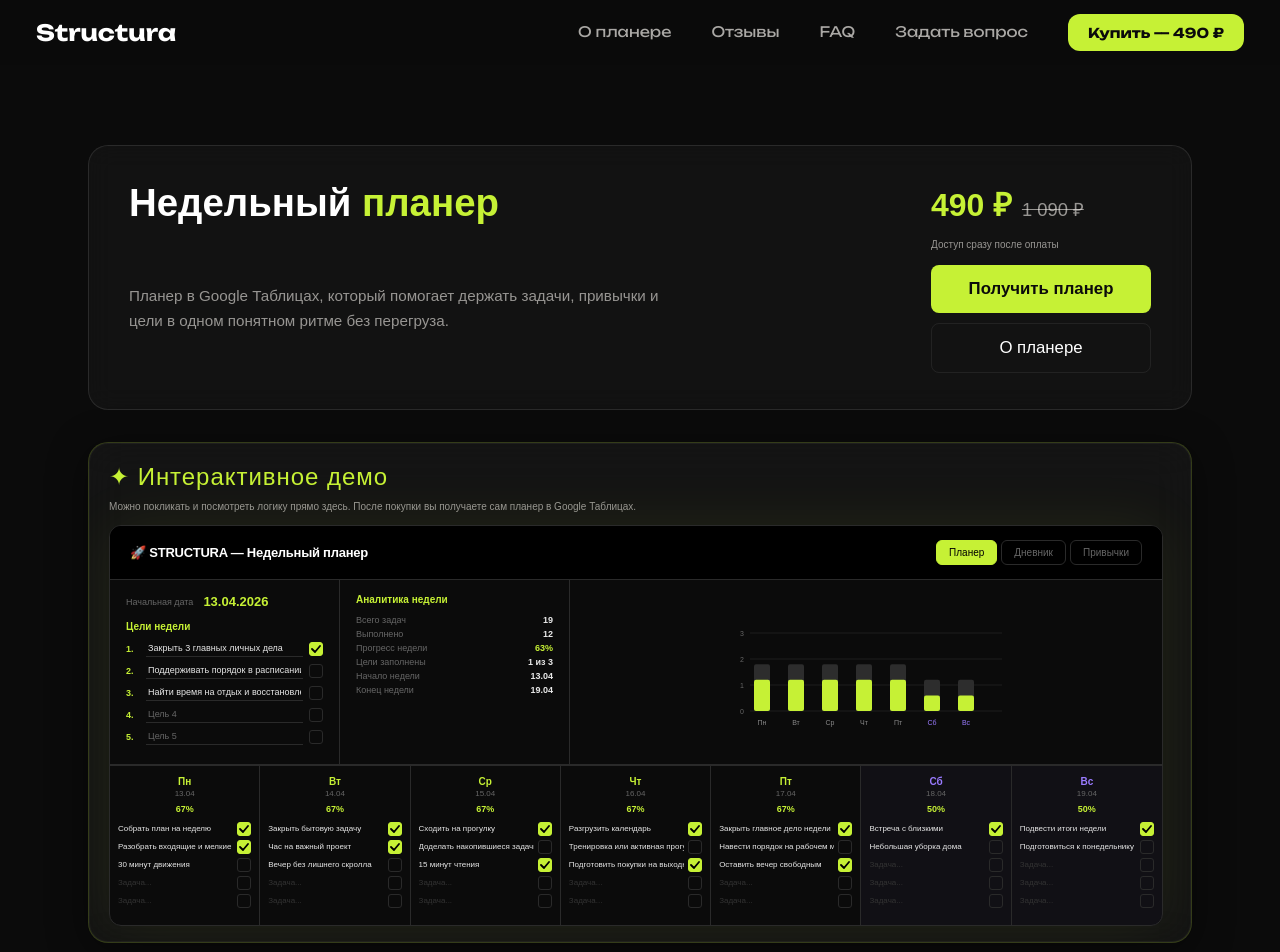
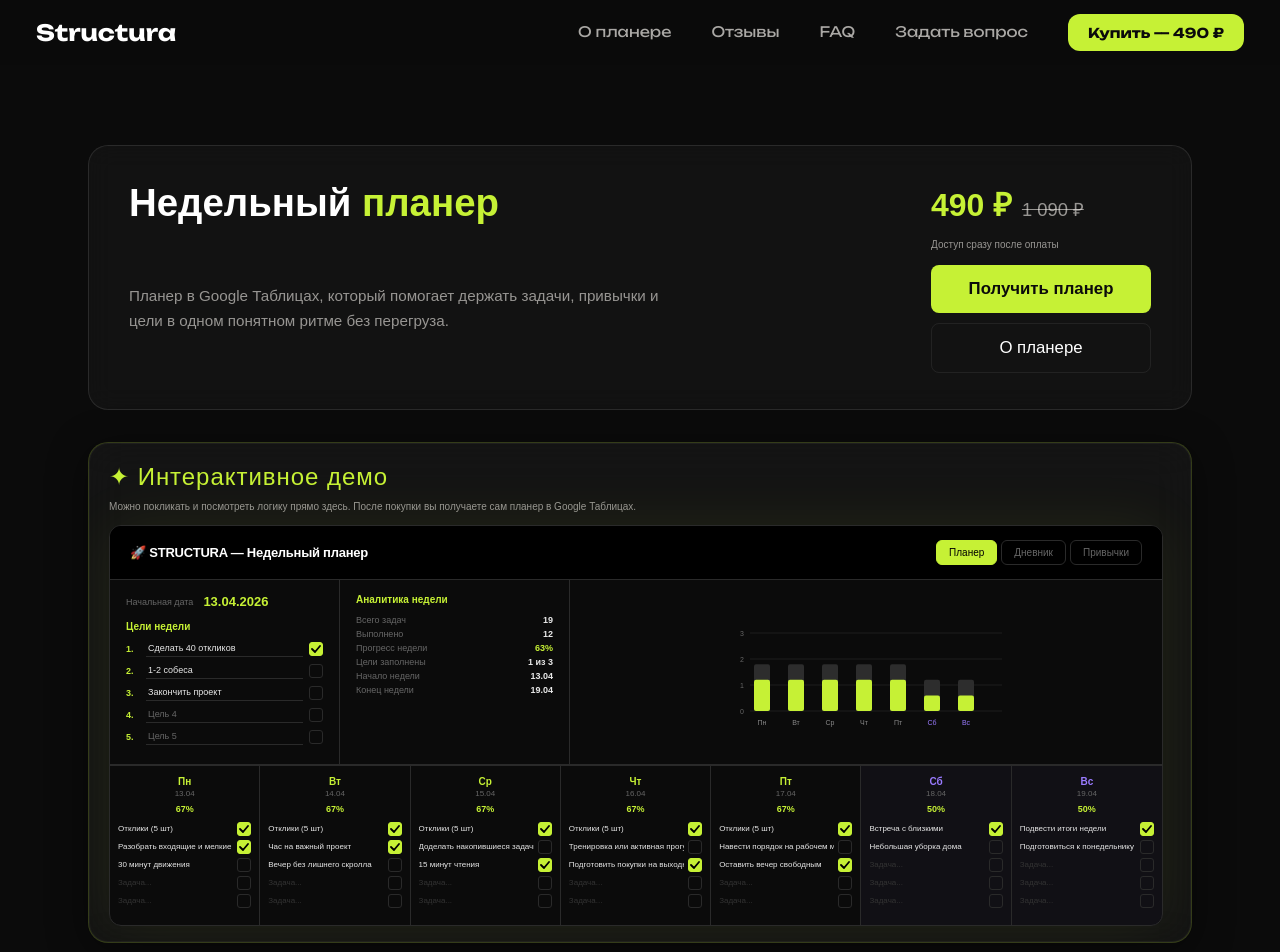
Before and after one commit to Yaroslav-Chertov/structura, a Next.js app: page / in a window 1280 px wide. Shown: the top 952 px of the page. Built offline with nearby package versions, Linux system fonts and the light colour scheme.

Commit message:
fix plannerdemo

```diff
--- a/src/components/PlannerDemo/PlannerDemo.tsx
+++ b/src/components/PlannerDemo/PlannerDemo.tsx
@@ -43,46 +43,40 @@
 const WEEKEND: DayKey[] = ["Сб", "Вс"];
 
 const INITIAL_STATE: PlannerState = {
-  weekGoals: [
-    "Закрыть 3 главных личных дела",
-    "Поддерживать порядок в расписании",
-    "Найти время на отдых и восстановление",
-    "",
-    "",
-  ],
+  weekGoals: ["Сделать 40 откликов", "1-2 собеса", "Закончить проект", "", ""],
   weekGoalsDone: [true, false, false, false, false],
   startDate: "13.04.2026",
   tasks: {
     Пн: [
-      { text: "Собрать план на неделю", done: true },
+      { text: "Отклики (5 шт)", done: true },
       { text: "Разобрать входящие и мелкие дела", done: true },
       { text: "30 минут движения", done: false },
       { text: "", done: false },
       { text: "", done: false },
     ],
     Вт: [
-      { text: "Закрыть бытовую задачу", done: true },
+      { text: "Отклики (5 шт)", done: true },
       { text: "Час на важный проект", done: true },
       { text: "Вечер без лишнего скролла", done: false },
       { text: "", done: false },
       { text: "", done: false },
     ],
     Ср: [
-      { text: "Сходить на прогулку", done: true },
+      { text: "Отклики (5 шт)", done: true },
       { text: "Доделать накопившиеся задачи", done: false },
       { text: "15 минут чтения", done: true },
       { text: "", done: false },
       { text: "", done: false },
     ],
     Чт: [
-      { text: "Разгрузить календарь", done: true },
+      { text: "Отклики (5 шт)", done: true },
       { text: "Тренировка или активная прогулка", done: false },
       { text: "Подготовить покупки на выходные", done: true },
       { text: "", done: false },
       { text: "", done: false },
     ],
     Пт: [
-      { text: "Закрыть главное дело недели", done: true },
+      { text: "Отклики (5 шт)", done: true },
       { text: "Навести порядок на рабочем месте", done: false },
       { text: "Оставить вечер свободным", done: true },
       { text: "", done: false },
```
